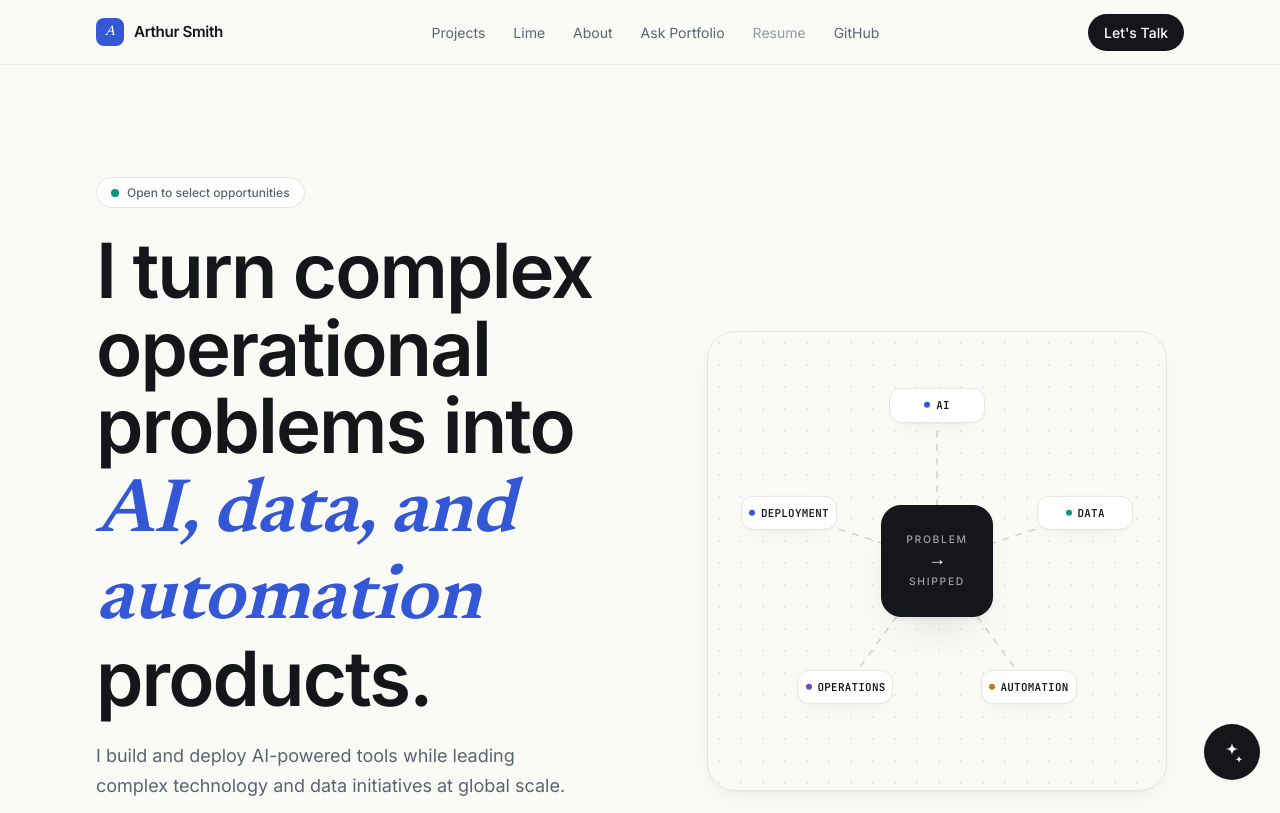
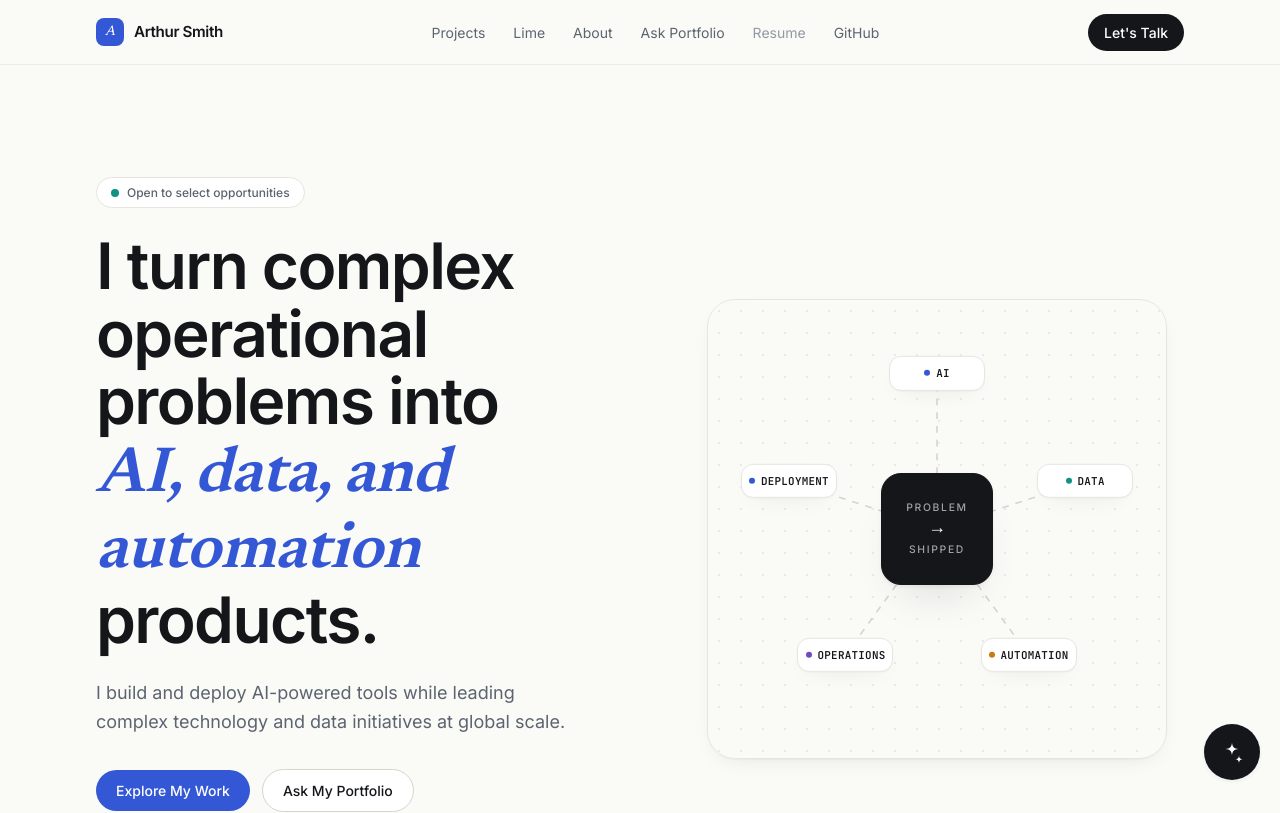
Before and after one commit to smithar106/Agentic-Portfolio, a Next.js app: page / in a window 1280 px wide. Shown: the top 813 px of the page. Built offline with nearby package versions, Linux system fonts and the light colour scheme.

Commit message:
style: reduce hero headline scale

```diff
--- a/tailwind.config.ts
+++ b/tailwind.config.ts
@@ -28,7 +28,7 @@ const config: Config = {
         mono: ["var(--font-mono)", "ui-monospace", "SFMono-Regular", "monospace"],
       },
       fontSize: {
-        display: ["clamp(2.6rem, 6vw, 4.75rem)", { lineHeight: "1.02", letterSpacing: "-0.035em" }],
+        display: ["clamp(2.4rem, 5vw, 4rem)", { lineHeight: "1.05", letterSpacing: "-0.032em" }],
         hero: ["clamp(2rem, 4.2vw, 3.4rem)", { lineHeight: "1.08", letterSpacing: "-0.03em" }],
         title: ["clamp(1.8rem, 3.2vw, 2.6rem)", { lineHeight: "1.12", letterSpacing: "-0.025em" }],
         section: ["clamp(1.5rem, 2.4vw, 2rem)", { lineHeight: "1.18", letterSpacing: "-0.02em" }],
```
